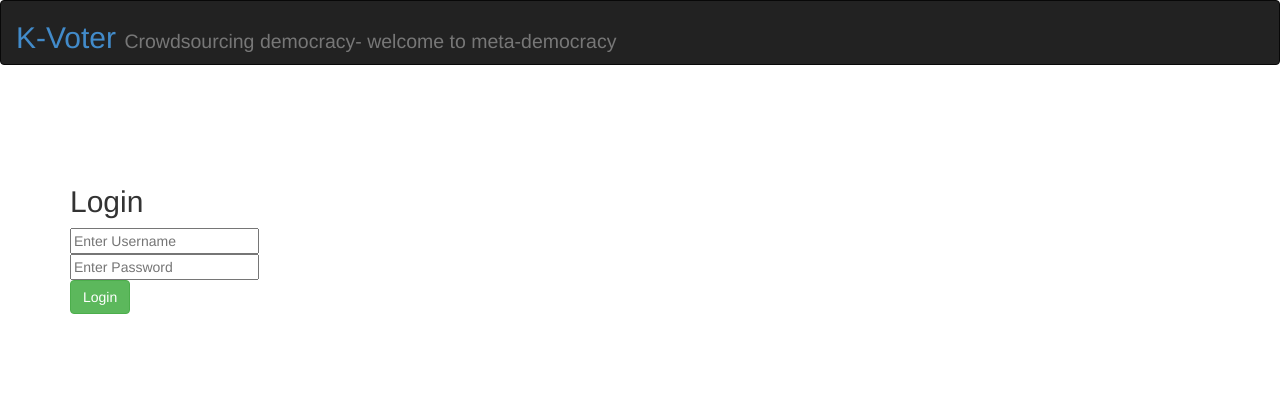
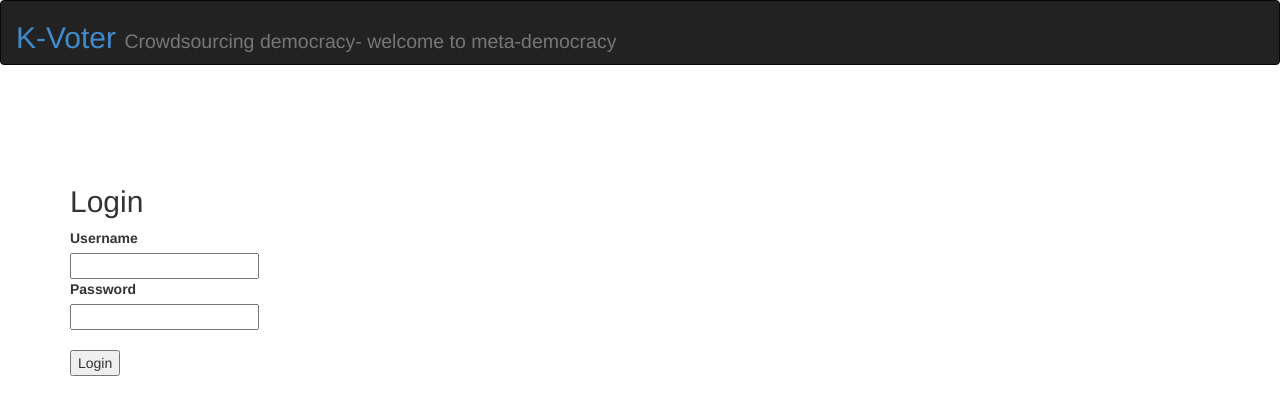
Before and after one commit to kvoter/k-voter, a Flask app: page /login in a window 1280 px wide. Shown: the top 415 px of the page. Run offline with Flask 2, Linux system fonts and the light colour scheme; some libraries are stand-ins or nearby versions.

Commit message:
Make login work

```diff
--- a/kvoter/login.py
+++ b/kvoter/login.py
@@ -1,6 +1,9 @@
 from kvoter.db import User
 from kvoter.app import app
-from flask.ext.login import LoginManager
+from flask.ext.login import LoginManager, login_user
+from flask import request, render_template, redirect, url_for
+from wtforms import Form, TextField, PasswordField, validators
+from sqlalchemy.orm.exc import NoResultFound
 
 
 login_manager = LoginManager(app)
@@ -8,7 +11,41 @@ login_manager = LoginManager(app)
 login_manager.login_view = 'login'
 
 
-# TODO: Login view!
+class LoginForm(Form):
+    username = TextField(
+        'Username',
+        [
+            validators.Length(min=3, max=30),
+            validators.Required()
+        ],
+    )
+    password = PasswordField(
+        'Password',
+        [
+            validators.Required(),
+        ],
+    )
+
+
+def login():
+    form = LoginForm(request.form)
+    if request.method == 'POST' and form.validate():
+        try:
+            user = User.query.filter(User.name == form.username.data).one()
+        except NoResultFound:
+            # The user does not exist
+            user = None
+        if user and user.validate_password(form.password.data):
+            # The user exists and the password is valid
+            login_user(user)
+            # TODO: We need to make sure that 'next' points to something on our
+            # site to avoid malicious redirects
+            return redirect(request.args.get('next') or url_for('home_page'))
+        else:
+            # TODO: Return "Username or password was incorrect, forgot link
+            return 'Whoops'
+    else:
+        return render_template("login.html", form=form)
 
 
 @login_manager.user_loader
--- a/kvoter/routes.py
+++ b/kvoter/routes.py
@@ -1,6 +1,7 @@
-from flask import render_template, request, redirect, url_for
+from flask import render_template, request
 from flask.ext.login import login_required
 from kvoter import app
+from kvoter.login import login
 
 
 @app.route("/")
@@ -15,11 +16,4 @@ def admin_page():
     return render_template("admin.html")
 
 
-@app.route("/login", methods=['GET', 'POST'])
-def login():
-    if request.method == 'GET':
-        return render_template("login.html")
-    else:
-        # TODO: We need to make sure that 'next' points to something on our
-        # site to avoid malicious redirects
-        return redirect(request.args.get('next') or url_for('home_page'))
+app.add_url_rule('/login', 'login', login, methods=['GET', 'POST'])
--- /dev/null
+++ b/kvoter/templates/_formhelpers.html
@@ -0,0 +1,12 @@
+{% macro render_field(field) %}
+  <dt>{{ field.label }}
+  <dd>{{ field(**kwargs)|safe }}
+  {% if field.errors %}
+    <ul class=errors>
+    {% for error in field.errors %}
+      <li>{{ error }}</li>
+    {% endfor %}
+    </ul>
+  {% endif %}
+  </dd>
+{% endmacro %}
--- a/kvoter/templates/login.html
+++ b/kvoter/templates/login.html
@@ -1,24 +1,13 @@
 {% extends "base.html" %}
+{% from "_formhelpers.html" import render_field %}
 
 {% block content %}
     <form action="" method=post class="form-horizontal">
         <h2>Login</h2>
-        <div class="control-group">
-            <div class="controls">
-                <input type="text" id="username" name="username" class="input-xlarge" placeholder="Enter Username" required>
-            </div>
-        </div>
-
-        <div class="control-group">
-            <div class="controls">
-                <input type="password" id="password" name="password" class="input-xlarge" placeholder="Enter Password" required>
-            </div>
-        </div>
-
-        <div class="control-group">
-            <div class="controls">
-                <button type="submit" class="btn btn-success">Login</button>
-            </div>
-        </div>
+        <dl>
+            {{ render_field(form.username) }}
+            {{ render_field(form.password) }}
+        </dl>
+        <input type=submit value=Login>
     </form>
 {% endblock %}
```
